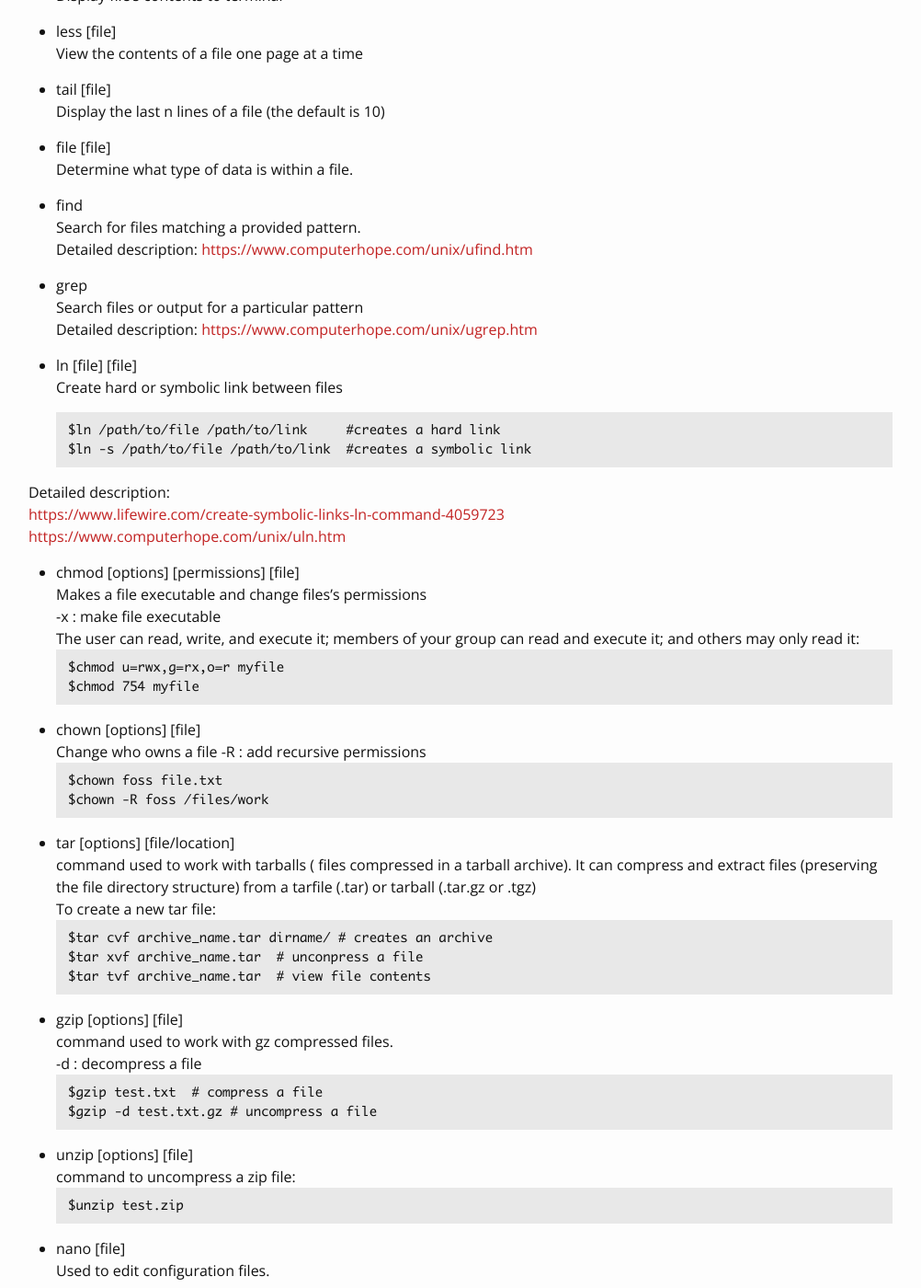
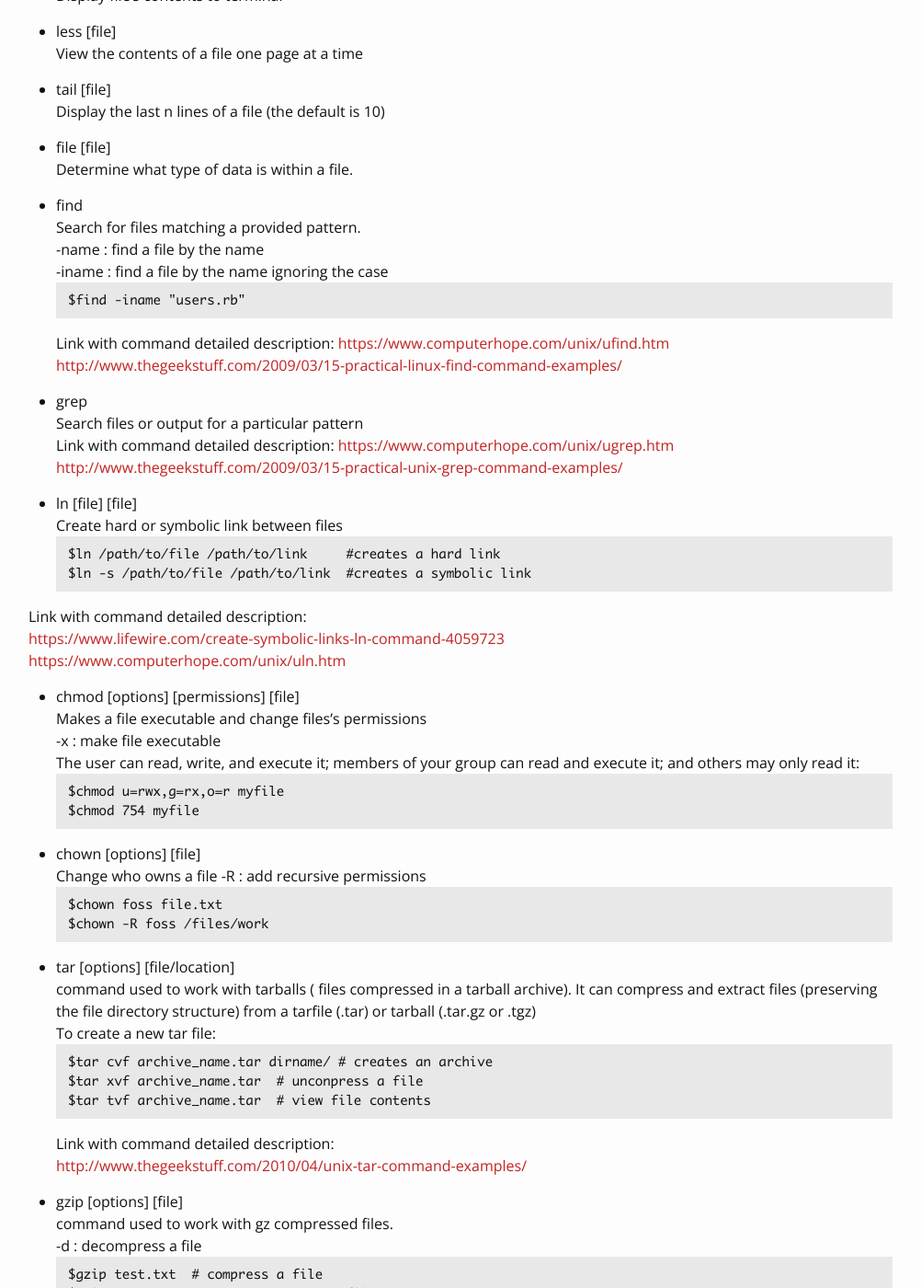
Before and after one commit to MarceloFossRJ/MarceloFossRJ.github.io, a Jekyll site: the page built from _posts/2017-09-20-linux-cmdline.md, in a window 1280 px wide and 1400 px high, scrolled down 1231 px. Shown: the whole window at 92% size, without its empty margins (139-1141 px from the left). Built offline with Jekyll 4.4.1, drawn with Linux system fonts in a browser that asks for light colours; some web fonts are replaced; some of the changed text lies outside the part shown.

````diff
--- a/_posts/2017-09-20-linux-cmdline.md
+++ b/_posts/2017-09-20-linux-cmdline.md
@@ -65,11 +65,18 @@ Determine what type of data is within a file.
 
 * find
 Search for files matching a provided pattern.
-Detailed description: [https://www.computerhope.com/unix/ufind.htm](https://www.computerhope.com/unix/ufind.htm)
+-name : find a file by the name
+-iname : find a file by the name ignoring the case
+```
+$find -iname "users.rb"
+```
+Link with command detailed description: [https://www.computerhope.com/unix/ufind.htm](https://www.computerhope.com/unix/ufind.htm)
+[http://www.thegeekstuff.com/2009/03/15-practical-linux-find-command-examples/](http://www.thegeekstuff.com/2009/03/15-practical-linux-find-command-examples/)
 
 * grep
 Search files or output for a particular pattern
-Detailed description: [https://www.computerhope.com/unix/ugrep.htm](https://www.computerhope.com/unix/ugrep.htm)
+Link with command detailed description: [https://www.computerhope.com/unix/ugrep.htm](https://www.computerhope.com/unix/ugrep.htm)
+[http://www.thegeekstuff.com/2009/03/15-practical-unix-grep-command-examples/](http://www.thegeekstuff.com/2009/03/15-practical-unix-grep-command-examples/)
 
 * ln [file] [file]
 Create hard or symbolic link between files
@@ -78,7 +85,7 @@ $ln /path/to/file /path/to/link     #creates a hard link
 $ln -s /path/to/file /path/to/link  #creates a symbolic link
 ```
 
-Detailed description:
+Link with command detailed description:
 [https://www.lifewire.com/create-symbolic-links-ln-command-4059723](https://www.lifewire.com/create-symbolic-links-ln-command-4059723)
 [https://www.computerhope.com/unix/uln.htm](https://www.computerhope.com/unix/uln.htm)
 
@@ -109,6 +116,8 @@ $tar cvf archive_name.tar dirname/ # creates an archive
 $tar xvf archive_name.tar  # unconpress a file
 $tar tvf archive_name.tar  # view file contents
 ```
+Link with command detailed description:
+[http://www.thegeekstuff.com/2010/04/unix-tar-command-examples/](http://www.thegeekstuff.com/2010/04/unix-tar-command-examples/)
 
 * gzip [options] [file]
 command used to work with gz compressed files.
@@ -214,7 +223,7 @@ $curl example.com  #shows the http content
 $curl example.com > example.html #saves the the content
 $curl -o example.html example.com #also saves the content
 ```
-Detailed description:
+Link with command detailed description:
 [http://www.slashroot.in/curl-command-tutorial-linux-example-usage](http://www.slashroot.in/curl-command-tutorial-linux-example-usage)
 
 
````
Also changed, not shown: other parts of _posts/2017-09-20-linux-cmdline.md (+4 -1 lines), _drafts/2017-09-12-dev-workflow.md (+16 -0 lines).
